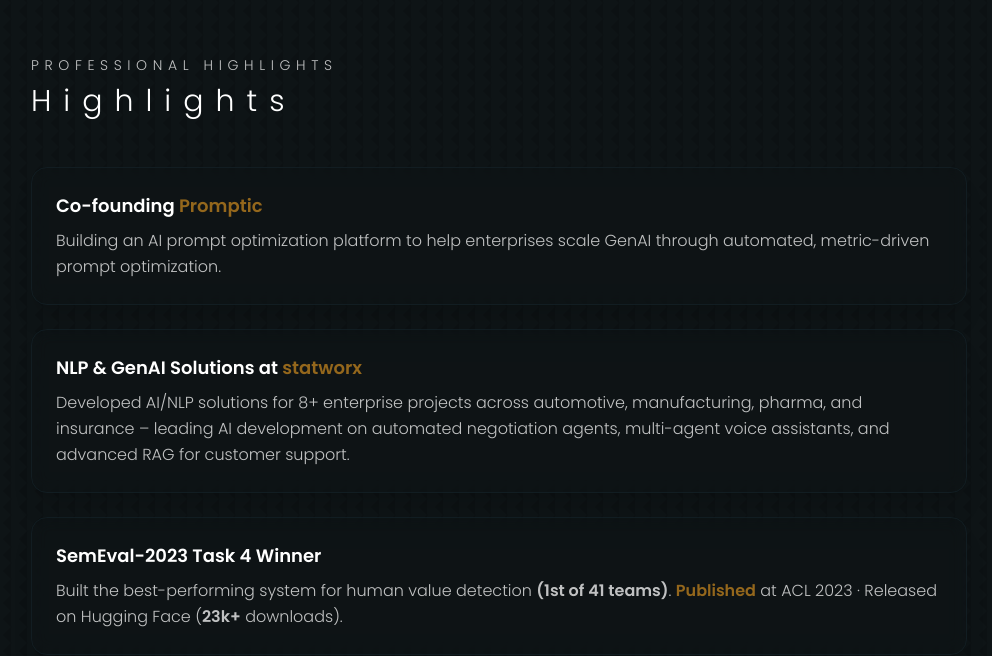
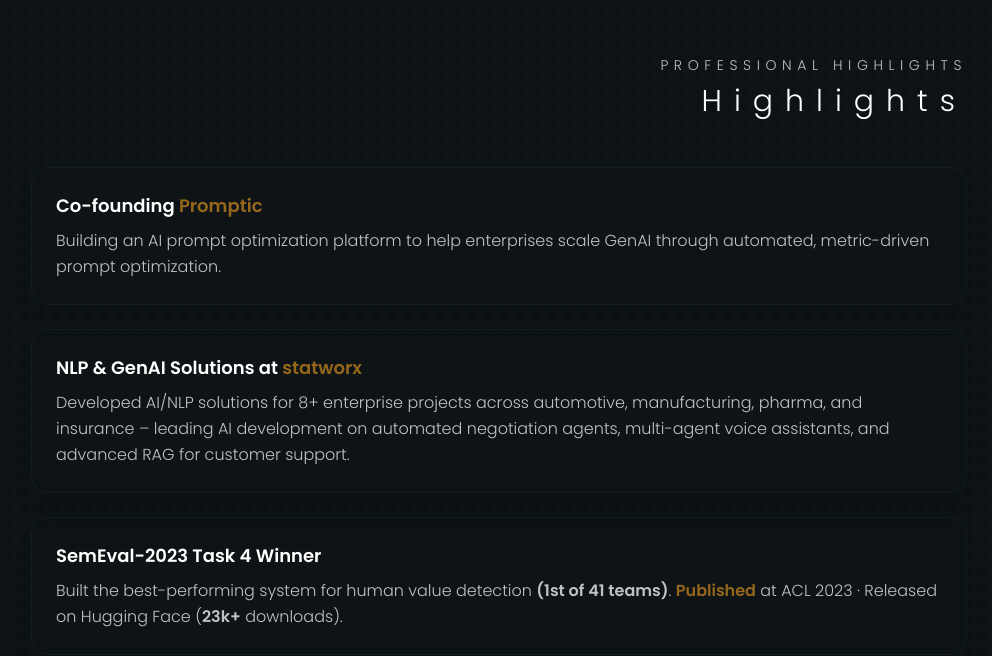
Before and after one commit to danielschroter/react_portfolio, a React (Create React App) app: page / in a window 1280 px wide. Shown: the part 1965-2621 px from the top of the page, without its empty margins (141-1133 px from the left). Built offline with nearby package versions, Linux system fonts and the light colour scheme.

Commit message:
style: align text to the right for highlights section headings

```diff
--- a/src/components/highlights/Highlights.tsx
+++ b/src/components/highlights/Highlights.tsx
@@ -68,10 +68,10 @@
 const Highlights: React.FC = () => (
   <section id="highlights" className="relative mt-40 px-4 pb-20">
     <div className="container relative mx-auto max-w-6xl">
-      <h5 className="text-sm uppercase tracking-[0.4em] text-[var(--color-light)]">
+      <h5 className="text-right text-sm uppercase tracking-[0.4em] text-[var(--color-light)]">
         Professional highlights
       </h5>
-      <h2 className="mt-2 text-3xl font-light tracking-[0.4em] text-white">
+      <h2 className="mt-2 text-right text-3xl font-light tracking-[0.4em] text-white">
         Highlights
       </h2>
 
```
